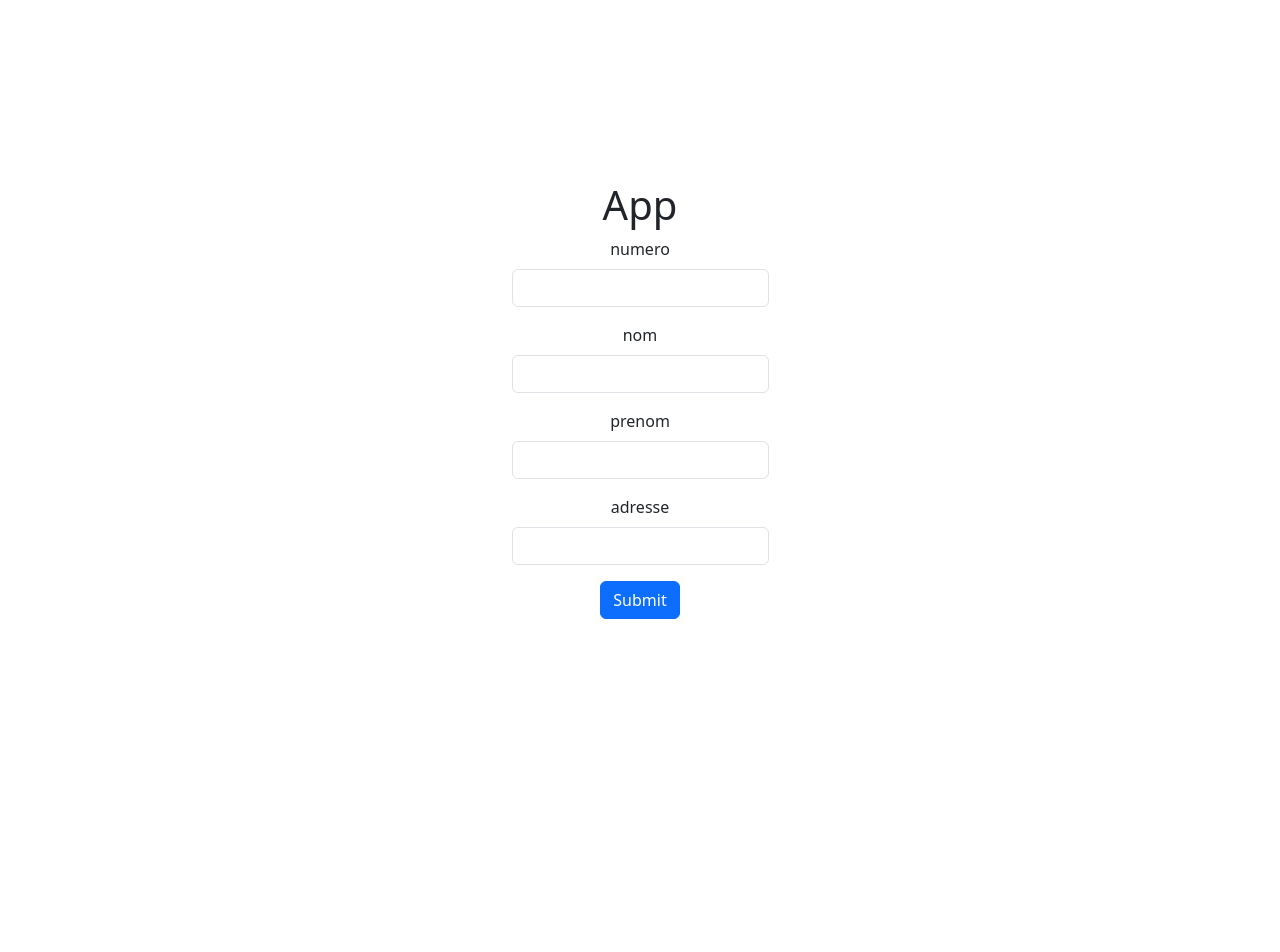
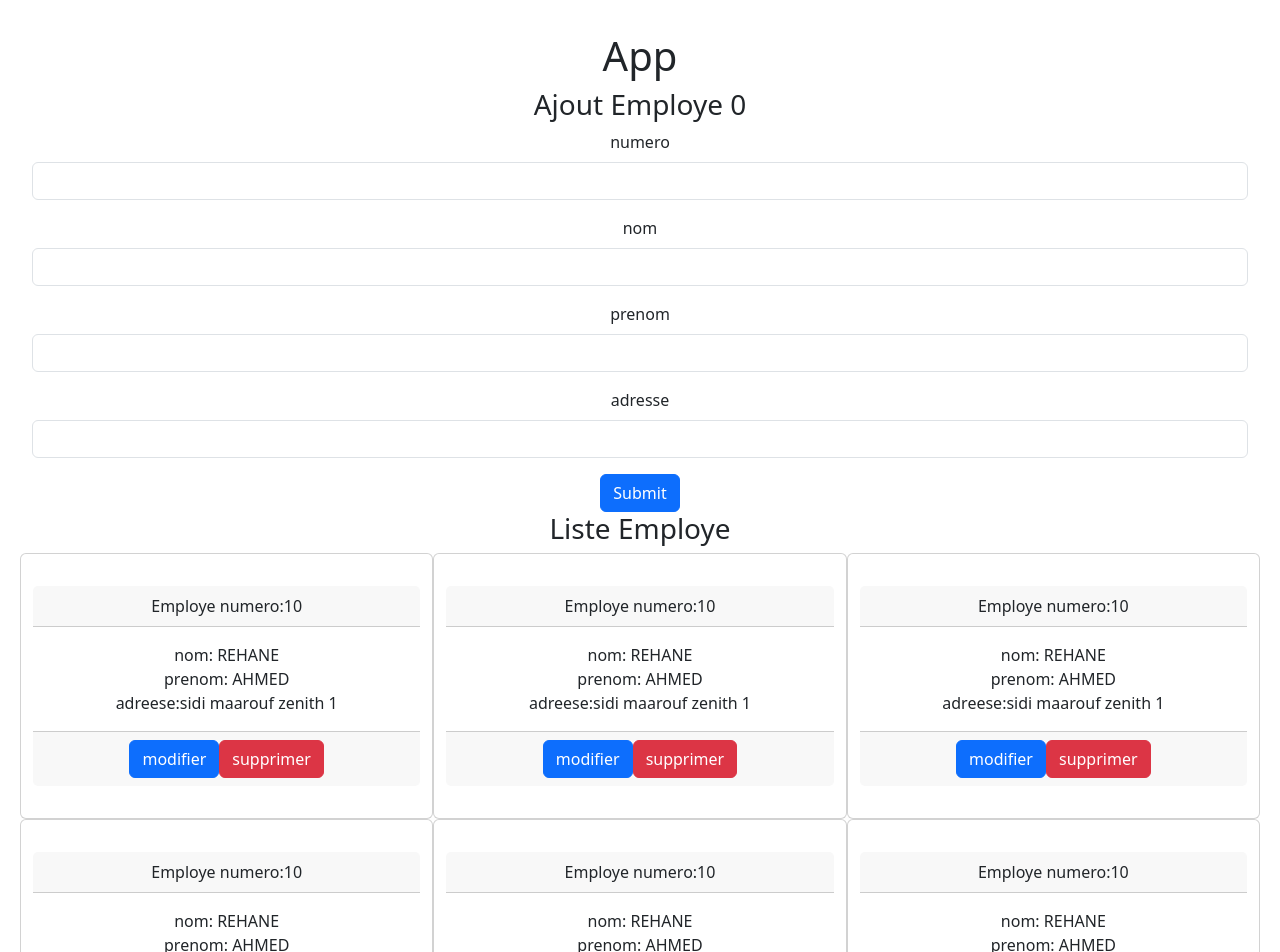
Before and after one commit to ahmedrehane/my-redux, a React (Vite) app: page / in a window 1280 px wide. Shown: the top 952 px of the page. Before the commit the page ends 800 px from the top, so only its background shows below. Built offline with nearby package versions, Linux system fonts and the light colour scheme.

Commit message:
cree un useselector state.employes

```diff
--- a/src/App.jsx
+++ b/src/App.jsx
@@ -1,6 +1,8 @@
 
 import './App.css'
 import AddEmployee from './page/AddEmploye'
+import ListEmployee from './page/ListEmployee'
+
 
 
 function App() {
@@ -11,6 +13,7 @@ function App() {
       <div className='App'>
         <h1>App</h1>
         <AddEmployee/>
+        <ListEmployee/>
 
       </div>
 
--- a/src/Components/Employee.jsx
+++ b/src/Components/Employee.jsx
@@ -2,9 +2,25 @@ import React from "react";
 
 
 
-const Employee = () =>{
+const Employee = (props) =>{
+const {numero,nom,prenom,adresse}=props.employe
 return(
-    <div>Employee</div>
+    <div className="col-lg-4 card">
+        <div className="card-header">
+        <span>Employe numero:{numero}</span>
+        </div>
+        <div className="card-body">
+        <span>nom: {nom}</span><br/>
+        <span>prenom: {prenom}</span><br/>
+        <span>adreese:{adresse}</span>
+        </div>
+        <div className="card-footer">
+        <button className="btn btn-primary">modifier</button>
+        <button className="btn btn-danger">supprimer</button>
+
+        </div>
+
+    </div>
 )
 }
 
--- a/src/page/AddEmploye.jsx
+++ b/src/page/AddEmploye.jsx
@@ -1,5 +1,5 @@
 import React, { useState } from "react";
-import {  useDispatch } from "react-redux";
+import {  useDispatch,useSelector} from "react-redux";
 import   {addEmployee} from '../redux/ActionEmployee'
 
 
@@ -9,10 +9,15 @@ const [nom,setNom]=useState('')
 const [prenom,setPrenom]=useState('')
 const [adresse,setAdresse]=useState('')
 const dispatch=useDispatch()
+const employes=useSelector(state=>state.employes)
+const handleSubmit =(e) =>{
+e.preventDefault();
+}
 
     return(
         <div className="ofsset-lg-9 col-lg-12">
-        <form>
+          <h3>Ajout Employe {employes.length}</h3>
+        <form onSubmit={handleSubmit}>
   <div className="mb-3">
     <label htmlFor="numero" className="form-label">
       numero
--- /dev/null
+++ b/src/page/ListEmployee.jsx
@@ -0,0 +1,26 @@
+import React from "react";
+import {  useSelector } from "react-redux";
+import Employee from "../Components/Employee";
+
+
+
+const ListEmployee = () =>{
+    const employes= useSelector(state=>state.employes)
+    return(
+        <div>
+        <h3>Liste Employe</h3>
+        <div className="row">
+        <Employee  employe={{numero:10,nom:"REHANE",prenom:"AHMED",adresse:"sidi maarouf zenith 1"}} />
+        <Employee  employe={{numero:10,nom:"REHANE",prenom:"AHMED",adresse:"sidi maarouf zenith 1"}} />
+        <Employee  employe={{numero:10,nom:"REHANE",prenom:"AHMED",adresse:"sidi maarouf zenith 1"}} />
+        <Employee  employe={{numero:10,nom:"REHANE",prenom:"AHMED",adresse:"sidi maarouf zenith 1"}} />
+        <Employee  employe={{numero:10,nom:"REHANE",prenom:"AHMED",adresse:"sidi maarouf zenith 1"}} />
+        <Employee  employe={{numero:10,nom:"REHANE",prenom:"AHMED",adresse:"sidi maarouf zenith 1"}} />
+
+        </div>
+
+        </div>
+    )
+    }
+
+    export default ListEmployee
--- a/src/redux/ReducerEmployee.jsx
+++ b/src/redux/ReducerEmployee.jsx
@@ -4,6 +4,7 @@ import * as type from './TypeActionEmployee'
 
 const initState={
     employes:[]
+
 }
 
 export const reducerEmployee=(state=initState,action)=>{
```
Also changed, not shown: src/page/ListEmploye.jsx (deleted, +0 -11 lines).
